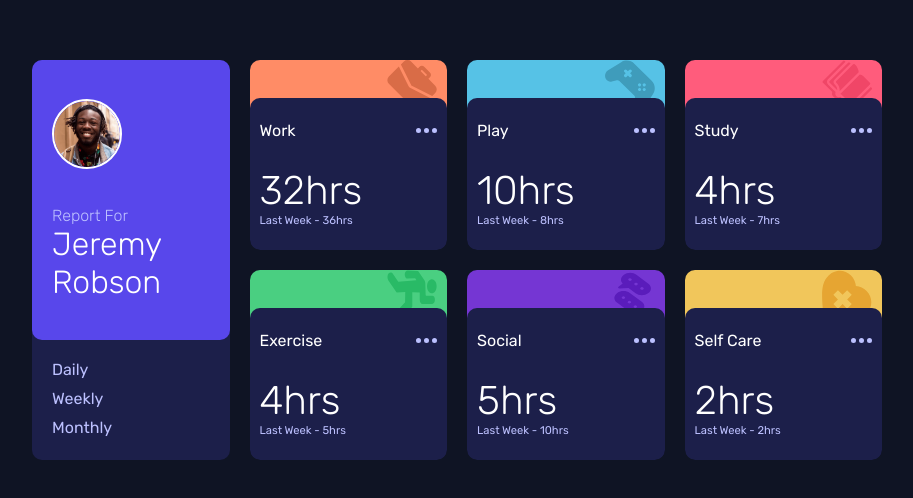
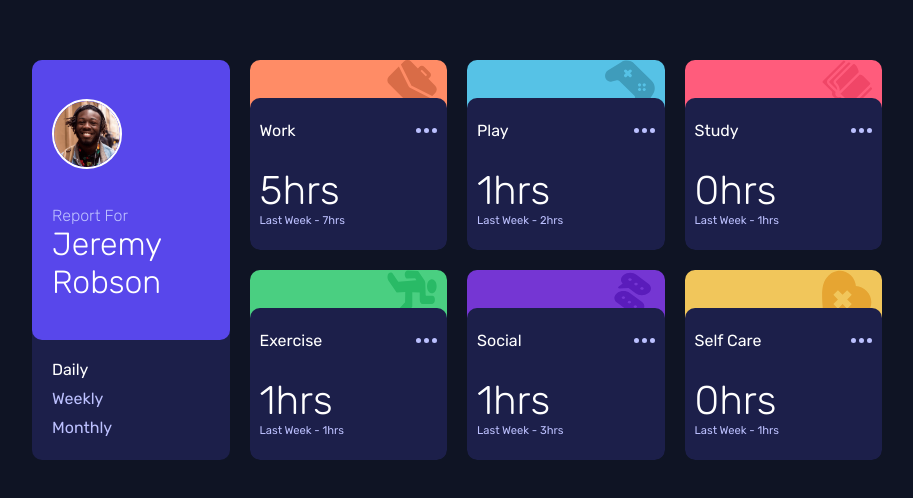
Before and after one commit to lucas-wendell/time-tracking-dashboard, a plain HTML site: page index.html in a window 1280 px wide. Shown: the part 140-638 px from the top of the page, without its empty margins (183-1096 px from the left). Drawn offline with Linux system fonts and the light colour scheme.

Commit message:
adding interactivity

```diff
--- a/app.js
+++ b/app.js
@@ -0,0 +1,61 @@
+const main = document.querySelector('[data-js="main"]');
+const hoursH3 = Array.from(main.querySelectorAll('[data-js="hoursH3"]'));
+
+const lastWeekHoursParagraph = Array.from(
+	main.querySelectorAll('[data-js="lastWeekHoursParagraph"]')
+);
+const timeframeParagraph = Array.from(
+	main.querySelectorAll('[data-js="clickTimeFrame"]')
+);
+
+const [daily] = timeframeParagraph;
+const url = './data.json';
+
+const getData = async () => {
+	const response = await fetch(url);
+	const data = await response.json();
+	return data;
+};
+
+const turnWhite = (target, name) => {
+	target.classList.add('active');
+
+	timeframeParagraph.forEach(item => {
+		if (item.getAttribute('timeframeValue') !== name) {
+			item.classList.remove('active');
+		}
+	});
+};
+
+const executeForEachInDOMItems = (DOMItems, data, timeframe, hoursType) => {
+	DOMItems.forEach((item, index) => {
+		const hours = data[index].timeframes[timeframe][hoursType];
+		const text = item.tagName === 'P' ? 'Last Week - ' : '';
+		item.textContent = `${text}${hours}hrs`;
+	});
+};
+
+const addDataInDom = (data, timeframe) => {
+	executeForEachInDOMItems(hoursH3, data, timeframe, 'current');
+	executeForEachInDOMItems(lastWeekHoursParagraph, data, timeframe, 'previous');
+};
+
+const actions = {
+	async clickTimeFrame(target) {
+		const timeframe = target.getAttribute('timeframeValue');
+		const data = await getData();
+
+		turnWhite(target, timeframe);
+		addDataInDom(data, timeframe);
+	},
+};
+
+const accessActions = target => {
+	const nameFunction = target.getAttribute('data-js');
+
+	const func = actions[nameFunction];
+	func?.call(actions, target);
+};
+
+actions.clickTimeFrame(daily);
+main.addEventListener('click', e => accessActions(e.target));
--- a/index.html
+++ b/index.html
@@ -8,16 +8,16 @@
 		<title>Dashboard</title>
 	</head>
 	<body>
-		<main class="main">
+		<main class="main" data-js="main">
 			<aside class="aside">
 				<div class="infosProfile">
 					<img src="./images/image-jeremy.png" alt="Person Image" />
 					<h2><span>Report For</span> Jeremy Robson</h2>
 				</div>
 				<div class="timeframesDiv">
-					<p>Daily</p>
-					<p>Weekly</p>
-					<p>Monthly</p>
+					<p data-js="clickTimeFrame" timeframeValue="daily">Daily</p>
+					<p data-js="clickTimeFrame" timeframeValue="weekly">Weekly</p>
+					<p data-js="clickTimeFrame" timeframeValue="monthly">Monthly</p>
 				</div>
 			</aside>
 
@@ -30,8 +30,8 @@
 					</div>
 
 					<div class="textTimeDiv">
-						<h3>32hrs</h3>
-						<p>Last Week - 36hrs</p>
+						<h3 data-js="hoursH3"></h3>
+						<p data-js="lastWeekHoursParagraph"></p>
 					</div>
 				</div>
 			</section>
@@ -45,8 +45,8 @@
 					</div>
 
 					<div class="textTimeDiv">
-						<h3>10hrs</h3>
-						<p>Last Week - 8hrs</p>
+						<h3 data-js="hoursH3"></h3>
+						<p data-js="lastWeekHoursParagraph"></p>
 					</div>
 				</div>
 			</section>
@@ -60,8 +60,8 @@
 					</div>
 
 					<div class="textTimeDiv">
-						<h3>4hrs</h3>
-						<p>Last Week - 7hrs</p>
+						<h3 data-js="hoursH3"></h3>
+						<p data-js="lastWeekHoursParagraph"></p>
 					</div>
 				</div>
 			</section>
@@ -77,8 +77,8 @@
 					</div>
 
 					<div class="textTimeDiv">
-						<h3>4hrs</h3>
-						<p>Last Week - 5hrs</p>
+						<h3 data-js="hoursH3"></h3>
+						<p data-js="lastWeekHoursParagraph"></p>
 					</div>
 				</div>
 			</section>
@@ -94,8 +94,8 @@
 					</div>
 
 					<div class="textTimeDiv">
-						<h3>5hrs</h3>
-						<p>Last Week - 10hrs</p>
+						<h3 data-js="hoursH3"></h3>
+						<p data-js="lastWeekHoursParagraph"></p>
 					</div>
 				</div>
 			</section>
@@ -111,8 +111,8 @@
 					</div>
 
 					<div class="textTimeDiv">
-						<h3>2hrs</h3>
-						<p>Last Week - 2hrs</p>
+						<h3 data-js="hoursH3"></h3>
+						<p data-js="lastWeekHoursParagraph"></p>
 					</div>
 				</div>
 			</section>
--- a/style.css
+++ b/style.css
@@ -87,6 +87,11 @@ body {
 
 .main .aside .timeframesDiv p {
 	margin-bottom: 10px;
+	transition: color 0.8s;
+}
+
+.main .aside .timeframesDiv p.active {
+	color: #fff;
 }
 
 .main .aside .timeframesDiv p:hover {
```
